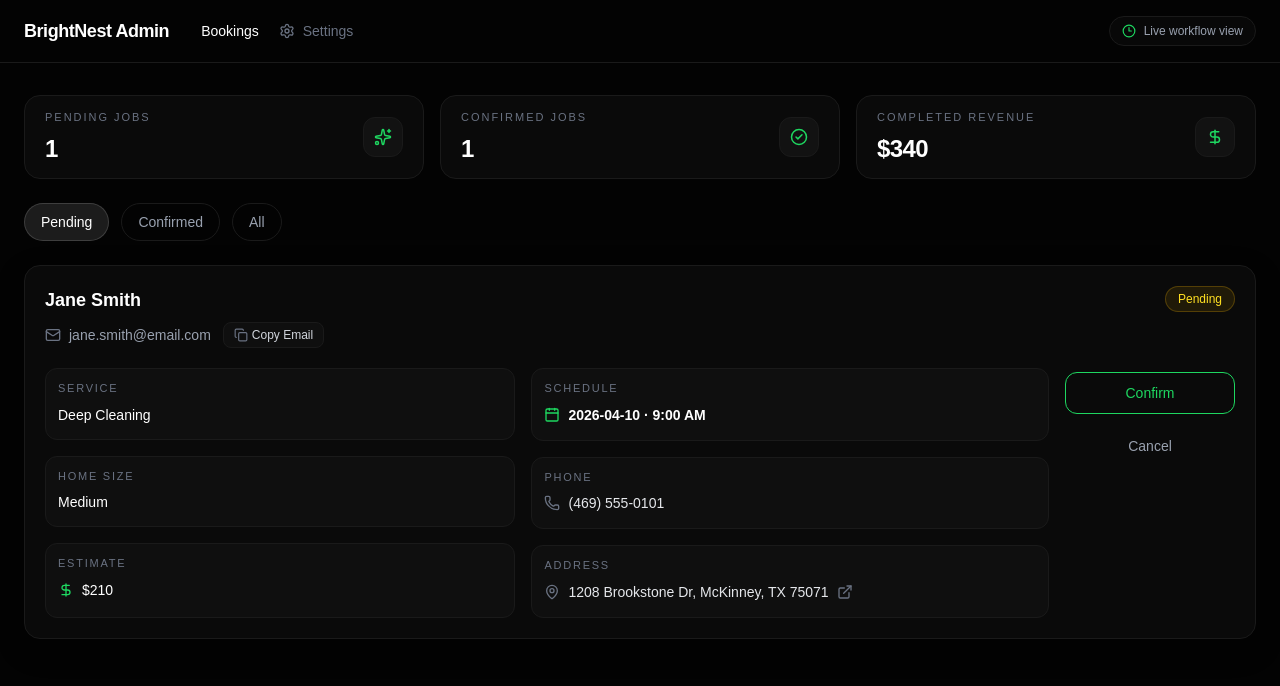
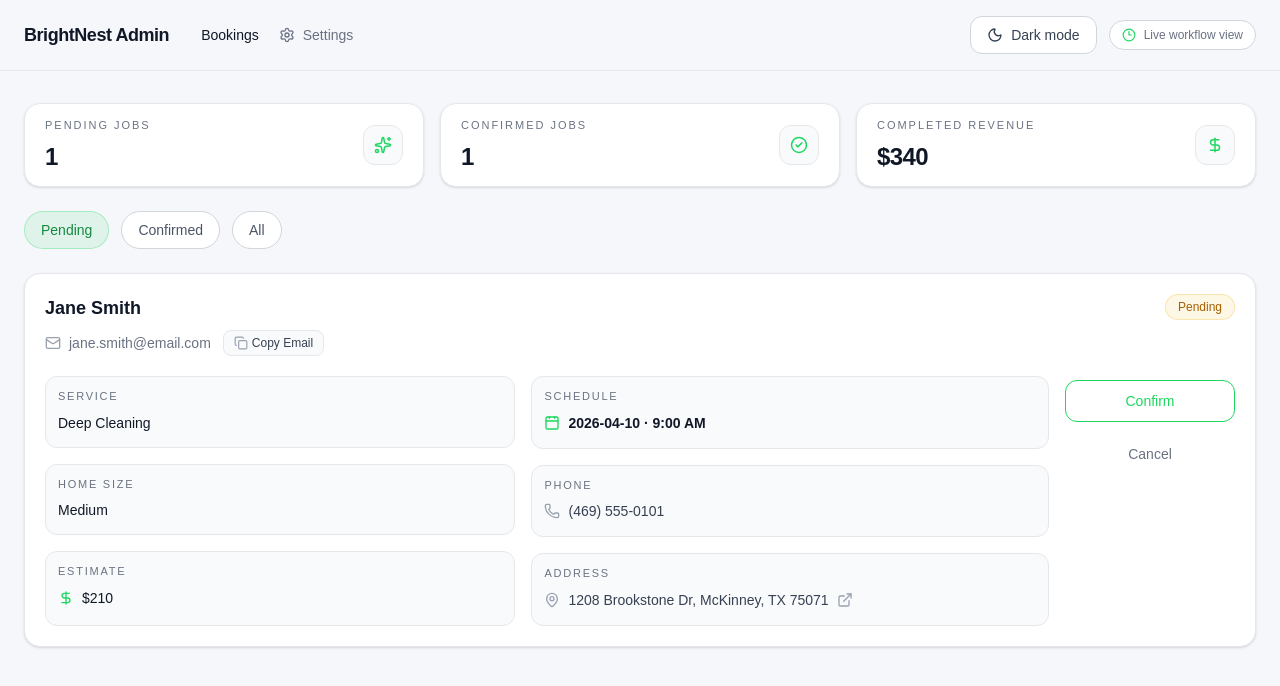
Before and after one commit to SBvibes/booking-demo, a Next.js app: page /admin in a window 1280 px wide. Shown: the top 686 px of the page. Built offline with nearby package versions, Linux system fonts and the light colour scheme.

Commit message:
add admin light dark toggle

```diff
--- a/components/AdminDashboard.tsx
+++ b/components/AdminDashboard.tsx
@@ -1,8 +1,9 @@
 "use client";
 
-import { useMemo, useState } from "react";
+import Link from "next/link";
 import { AnimatePresence, motion } from "framer-motion";
 import { toast } from "sonner";
+import { useEffect, useMemo, useState } from "react";
 import {
   Calendar,
   CheckCircle2,
@@ -12,10 +13,12 @@ import {
   ExternalLink,
   Mail,
   MapPin,
+  Moon,
   Phone,
   RotateCcw,
   Settings,
   Sparkles,
+  Sun,
 } from "lucide-react";
 
 type BookingStatus = "pending" | "confirmed" | "completed" | "cancelled";
@@ -93,13 +96,13 @@ const initialBookings: Booking[] = [
 function statusBadgeClasses(status: BookingStatus) {
   switch (status) {
     case "pending":
-      return "border-yellow-500/25 bg-yellow-500/10 text-yellow-300";
+      return "border-yellow-500/25 bg-yellow-500/10 text-yellow-700 dark:text-yellow-300";
     case "confirmed":
-      return "border-[#1ed760]/25 bg-[#1ed760]/10 text-[#1ed760]";
+      return "border-[#1ed760]/25 bg-[#1ed760]/10 text-[#148a3f] dark:text-[#1ed760]";
     case "completed":
-      return "border-blue-500/25 bg-blue-500/10 text-blue-300";
+      return "border-blue-500/25 bg-blue-500/10 text-blue-700 dark:text-blue-300";
     case "cancelled":
-      return "border-red-500/25 bg-red-500/10 text-red-300";
+      return "border-red-500/25 bg-red-500/10 text-red-700 dark:text-red-300";
   }
 }
 
@@ -122,18 +125,18 @@ function MetricCard({
   return (
     <motion.div
       layout
-      className="flex h-[84px] items-center justify-between rounded-2xl border border-[#1A1A1A] bg-[#0A0A0A] px-5"
+      className="flex h-[84px] items-center justify-between rounded-2xl border border-gray-200 bg-white px-5 shadow-sm dark:border-[#1A1A1A] dark:bg-[#0A0A0A] dark:shadow-none"
     >
       <div>
-        <p className="text-[11px] uppercase tracking-[0.18em] text-gray-500">
+        <p className="text-[11px] uppercase tracking-[0.18em] text-gray-500 dark:text-gray-500">
           {label}
         </p>
-        <p className="mt-2 text-2xl font-semibold tracking-tight text-white">
+        <p className="mt-2 text-2xl font-semibold tracking-tight text-gray-900 dark:text-white">
           {value}
         </p>
       </div>
 
-      <div className="flex h-10 w-10 items-center justify-center rounded-xl border border-[#1A1A1A] bg-white/[0.03] text-[#1ed760]">
+      <div className="flex h-10 w-10 items-center justify-center rounded-xl border border-gray-200 bg-gray-50 text-[#1ed760] dark:border-[#1A1A1A] dark:bg-white/[0.03]">
         {icon}
       </div>
     </motion.div>
@@ -188,11 +191,12 @@ function BookingCard({
       exit={{ opacity: 0, y: -10 }}
       transition={{ duration: 0.22 }}
       className={[
-        "relative rounded-2xl border border-[#1A1A1A] bg-[#0A0A0A] p-5",
+        "relative rounded-2xl border bg-white p-5 shadow-sm dark:bg-[#0A0A0A] dark:shadow-none",
+        "border-gray-200 dark:border-[#1A1A1A]",
         isCancelled ? "opacity-40" : "",
         isCompleted
           ? "shadow-[0_0_0_1px_rgba(59,130,246,0.06),0_0_18px_rgba(59,130,246,0.10)]"
-          : "shadow-[0_10px_30px_rgba(0,0,0,0.22)]",
+          : "",
       ].join(" ")}
     >
       <span
@@ -204,20 +208,22 @@ function BookingCard({
       </span>
 
       <div className="pr-28">
-        <h3 className="text-lg font-semibold text-white">{booking.customerName}</h3>
+        <h3 className="text-lg font-semibold text-gray-900 dark:text-white">
+          {booking.customerName}
+        </h3>
 
-        <div className="mt-2 flex flex-wrap items-center gap-3 text-sm text-gray-400">
+        <div className="mt-2 flex flex-wrap items-center gap-3 text-sm text-gray-500 dark:text-gray-400">
           <div className="inline-flex items-center gap-2">
-            <Mail size={16} className="text-gray-500" />
+            <Mail size={16} className="text-gray-400 dark:text-gray-500" />
             <span>{booking.email}</span>
           </div>
 
           <button
             type="button"
             onClick={handleCopyEmail}
-            className="inline-flex items-center gap-1 rounded-lg border border-[#1A1A1A] bg-white/[0.02] px-2.5 py-1 text-xs text-gray-300 transition hover:bg-white/[0.05] hover:text-white"
+            className="inline-flex items-center gap-1 rounded-lg border border-gray-200 bg-gray-50 px-2.5 py-1 text-xs text-gray-700 transition hover:bg-gray-100 dark:border-[#1A1A1A] dark:bg-white/[0.02] dark:text-gray-300 dark:hover:bg-white/[0.05] dark:hover:text-white"
           >
-            <Copy size={14} className="text-gray-500" />
+            <Copy size={14} className="text-gray-400 dark:text-gray-500" />
             {copied ? "Copied!" : "Copy Email"}
           </button>
         </div>
@@ -225,25 +231,29 @@ function BookingCard({
 
       <div className="mt-5 grid gap-4 xl:grid-cols-[1fr_1.1fr_auto]">
         <div className="grid gap-4 text-sm">
-          <div className="rounded-xl border border-[#1A1A1A] bg-white/[0.02] p-3">
+          <div className="rounded-xl border border-gray-200 bg-gray-50 p-3 dark:border-[#1A1A1A] dark:bg-white/[0.02]">
             <p className="text-[11px] uppercase tracking-[0.16em] text-gray-500">
               Service
             </p>
-            <p className="mt-2 font-medium text-white">{booking.serviceType}</p>
+            <p className="mt-2 font-medium text-gray-900 dark:text-white">
+              {booking.serviceType}
+            </p>
           </div>
 
-          <div className="rounded-xl border border-[#1A1A1A] bg-white/[0.02] p-3">
+          <div className="rounded-xl border border-gray-200 bg-gray-50 p-3 dark:border-[#1A1A1A] dark:bg-white/[0.02]">
             <p className="text-[11px] uppercase tracking-[0.16em] text-gray-500">
               Home Size
             </p>
-            <p className="mt-2 font-medium text-white">{booking.homeSize}</p>
+            <p className="mt-2 font-medium text-gray-900 dark:text-white">
+              {booking.homeSize}
+            </p>
           </div>
 
-          <div className="rounded-xl border border-[#1A1A1A] bg-white/[0.02] p-3">
+          <div className="rounded-xl border border-gray-200 bg-gray-50 p-3 dark:border-[#1A1A1A] dark:bg-white/[0.02]">
             <p className="text-[11px] uppercase tracking-[0.16em] text-gray-500">
               Estimate
             </p>
-            <div className="mt-2 inline-flex items-center gap-2 font-medium text-white">
+            <div className="mt-2 inline-flex items-center gap-2 font-medium text-gray-900 dark:text-white">
               <DollarSign size={16} className="text-[#1ed760]" />
               <span>${booking.priceEstimate}</span>
             </div>
@@ -251,11 +261,11 @@ function BookingCard({
         </div>
 
         <div className="grid gap-4 text-sm">
-          <div className="rounded-xl border border-[#1A1A1A] bg-white/[0.02] p-3">
+          <div className="rounded-xl border border-gray-200 bg-gray-50 p-3 dark:border-[#1A1A1A] dark:bg-white/[0.02]">
             <p className="text-[11px] uppercase tracking-[0.16em] text-gray-500">
               Schedule
             </p>
-            <div className="mt-2 inline-flex items-center gap-2 font-semibold text-white">
+            <div className="mt-2 inline-flex items-center gap-2 font-semibold text-gray-900 dark:text-white">
               <Calendar size={16} className="text-[#1ed760]" />
               <span>
                 {booking.date} · {booking.time}
@@ -263,7 +273,7 @@ function BookingCard({
             </div>
           </div>
 
-          <div className="rounded-xl border border-[#1A1A1A] bg-white/[0.02] p-3">
+          <div className="rounded-xl border border-gray-200 bg-gray-50 p-3 dark:border-[#1A1A1A] dark:bg-white/[0.02]">
             <p className="text-[11px] uppercase tracking-[0.16em] text-gray-500">
               Phone
             </p>
@@ -271,14 +281,14 @@ function BookingCard({
               href={`tel:${booking.phone}`}
               target="_blank"
               rel="noopener noreferrer"
-              className="mt-2 inline-flex items-center gap-2 font-medium text-gray-200 underline decoration-transparent underline-offset-4 transition hover:text-[#1ed760] hover:decoration-[#1ed760]/45"
+              className="mt-2 inline-flex items-center gap-2 font-medium text-gray-700 underline decoration-transparent underline-offset-4 transition hover:text-[#1ed760] hover:decoration-[#1ed760]/45 dark:text-gray-200"
             >
-              <Phone size={16} className="text-gray-500" />
+              <Phone size={16} className="text-gray-400 dark:text-gray-500" />
               <span>{formatPhone(booking.phone)}</span>
             </a>
           </div>
 
-          <div className="rounded-xl border border-[#1A1A1A] bg-white/[0.02] p-3">
+          <div className="rounded-xl border border-gray-200 bg-gray-50 p-3 dark:border-[#1A1A1A] dark:bgwhite/[0.02] dark:bg-white/[0.02]">
             <p className="text-[11px] uppercase tracking-[0.16em] text-gray-500">
               Address
             </p>
@@ -290,11 +300,13 @@ function BookingCard({
               rel="noopener noreferrer"
               className="mt-2 inline-flex items-start gap-2 underline decoration-transparent underline-offset-4 transition hover:text-[#1ed760] hover:decoration-[#1ed760]/45"
             >
-              <MapPin size={16} className="mt-0.5 shrink-0 text-gray-500" />
-              <span className="font-medium text-gray-200">{booking.address}</span>
+              <MapPin size={16} className="mt-0.5 shrink-0 text-gray-400 dark:text-gray-500" />
+              <span className="font-medium text-gray-700 dark:text-gray-200">
+                {booking.address}
+              </span>
               <ExternalLink
                 size={16}
-                className="mt-0.5 shrink-0 text-gray-500"
+                className="mt-0.5 shrink-0 text-gray-400 dark:text-gray-500"
               />
             </a>
           </div>
@@ -314,7 +326,7 @@ function BookingCard({
               <button
                 type="button"
                 onClick={handleCancel}
-                className="rounded-xl px-4 py-2.5 text-sm text-gray-400 transition hover:bg-white/[0.04] hover:text-white"
+                className="rounded-xl px-4 py-2.5 text-sm text-gray-500 transition hover:bg-gray-100 hover:text-gray-900 dark:text-gray-400 dark:hover:bg-white/[0.04] dark:hover:text-white"
               >
                 Cancel
               </button>
@@ -334,7 +346,7 @@ function BookingCard({
               <button
                 type="button"
                 onClick={handleCancel}
-                className="rounded-xl px-4 py-2.5 text-sm text-gray-400 transition hover:bg-white/[0.04] hover:text-white"
+                className="rounded-xl px-4 py-2.5 text-sm text-gray-500 transition hover:bg-gray-100 hover:text-gray-900 dark:text-gray-400 dark:hover:bg-white/[0.04] dark:hover:text-white"
               >
                 Cancel
               </button>
@@ -345,7 +357,7 @@ function BookingCard({
             <button
               type="button"
               onClick={() => onRestoreToPending(booking.id)}
-              className="inline-flex items-center justify-center gap-2 rounded-xl border border-white/10 px-4 py-2.5 text-sm font-medium text-white transition hover:bg-white/[0.05]"
+              className="inline-flex items-center justify-center gap-2 rounded-xl border border-gray-200 px-4 py-2.5 text-sm font-medium text-gray-900 transition hover:bg-gray-100 dark:border-white/10 dark:text-white dark:hover:bg-white/[0.05]"
             >
               <RotateCcw size={16} className="text-[#1ed760]" />
               Restore to Pending
@@ -360,6 +372,25 @@ function BookingCard({
 export default function AdminDashboard() {
   const [filter, setFilter] = useState<FilterValue>("pending");
   const [bookings, setBookings] = useState<Booking[]>(initialBookings);
+  const [theme, setTheme] = useState<"light" | "dark">("light");
+
+  useEffect(() => {
+    const saved = localStorage.getItem("theme");
+    if (saved === "dark" || saved === "light") {
+      setTheme(saved);
+      document.documentElement.classList.toggle("dark", saved === "dark");
+    } else {
+      setTheme("light");
+      document.documentElement.classList.remove("dark");
+    }
+  }, []);
+
+  function toggleTheme() {
+    const nextTheme = theme === "dark" ? "light" : "dark";
+    setTheme(nextTheme);
+    localStorage.setItem("theme", nextTheme);
+    document.documentElement.classList.toggle("dark", nextTheme === "dark");
+  }
 
   function updateStatus(id: string, nextStatus: BookingStatus) {
     setBookings((prev) =>
@@ -392,8 +423,8 @@ export default function AdminDashboard() {
   }, [bookings]);
 
   return (
-    <div className="min-h-screen bg-[#030303] text-white">
-      <header className="border-b border-[#1A1A1A]">
+    <div className="min-h-screen bg-[#f5f7fb] text-gray-900 transition-colors dark:bg-[#030303] dark:text-white">
+      <header className="border-b border-gray-200 dark:border-[#1A1A1A]">
         <div className="mx-auto flex max-w-7xl items-center justify-between px-6 py-4">
           <div className="flex items-center gap-8">
             <div className="text-lg font-semibold tracking-tight">
@@ -401,17 +432,31 @@ export default function AdminDashboard() {
             </div>
 
             <nav className="flex items-center gap-5 text-sm">
-              <button className="text-white">Bookings</button>
-              <button className="inline-flex items-center gap-2 text-gray-500 transition hover:text-white">
+              <button className="text-gray-900 dark:text-white">Bookings</button>
+              <Link
+                href="/settings"
+                className="inline-flex items-center gap-2 text-gray-500 transition hover:text-gray-900 dark:hover:text-white"
+              >
                 <Settings size={16} />
                 Settings
-              </button>
+              </Link>
             </nav>
           </div>
 
-          <div className="inline-flex items-center gap-2 rounded-full border border-[#1A1A1A] bg-white/[0.02] px-3 py-1.5 text-xs text-gray-400">
-            <Clock3 size={14} className="text-[#1ed760]" />
-            Live workflow view
+          <div className="flex items-center gap-3">
+            <button
+              type="button"
+              onClick={toggleTheme}
+              className="inline-flex items-center gap-2 rounded-xl border border-gray-300 bg-white px-4 py-2 text-sm text-gray-700 transition hover:bg-gray-50 dark:border-[#1A1A1A] dark:bg-white/[0.03] dark:text-gray-200 dark:hover:bg-white/[0.05]"
+            >
+              {theme === "dark" ? <Sun size={16} /> : <Moon size={16} />}
+              {theme === "dark" ? "Light mode" : "Dark mode"}
+            </button>
+
+            <div className="inline-flex items-center gap-2 rounded-full border border-gray-300 bg-white px-3 py-1.5 text-xs text-gray-500 dark:border-[#1A1A1A] dark:bg-white/[0.02] dark:text-gray-400">
+              <Clock3 size={14} className="text-[#1ed760]" />
+              Live workflow view
+            </div>
           </div>
         </div>
       </header>
@@ -443,8 +488,8 @@ export default function AdminDashboard() {
               onClick={() => setFilter(value)}
               className={`rounded-full border px-4 py-2 text-sm capitalize transition ${
                 filter === value
-                  ? "border-white/15 bg-white/10 text-white"
-                  : "border-[#1A1A1A] text-gray-400 hover:text-white"
+                  ? "border-[#1ed760]/30 bg-[#1ed760]/10 text-[#148a3f] dark:text-[#1ed760]"
+                  : "border-gray-300 bg-white text-gray-600 hover:text-gray-900 dark:border-[#1A1A1A] dark:bg-transparent dark:text-gray-400 dark:hover:text-white"
               }`}
             >
               {value}
```
